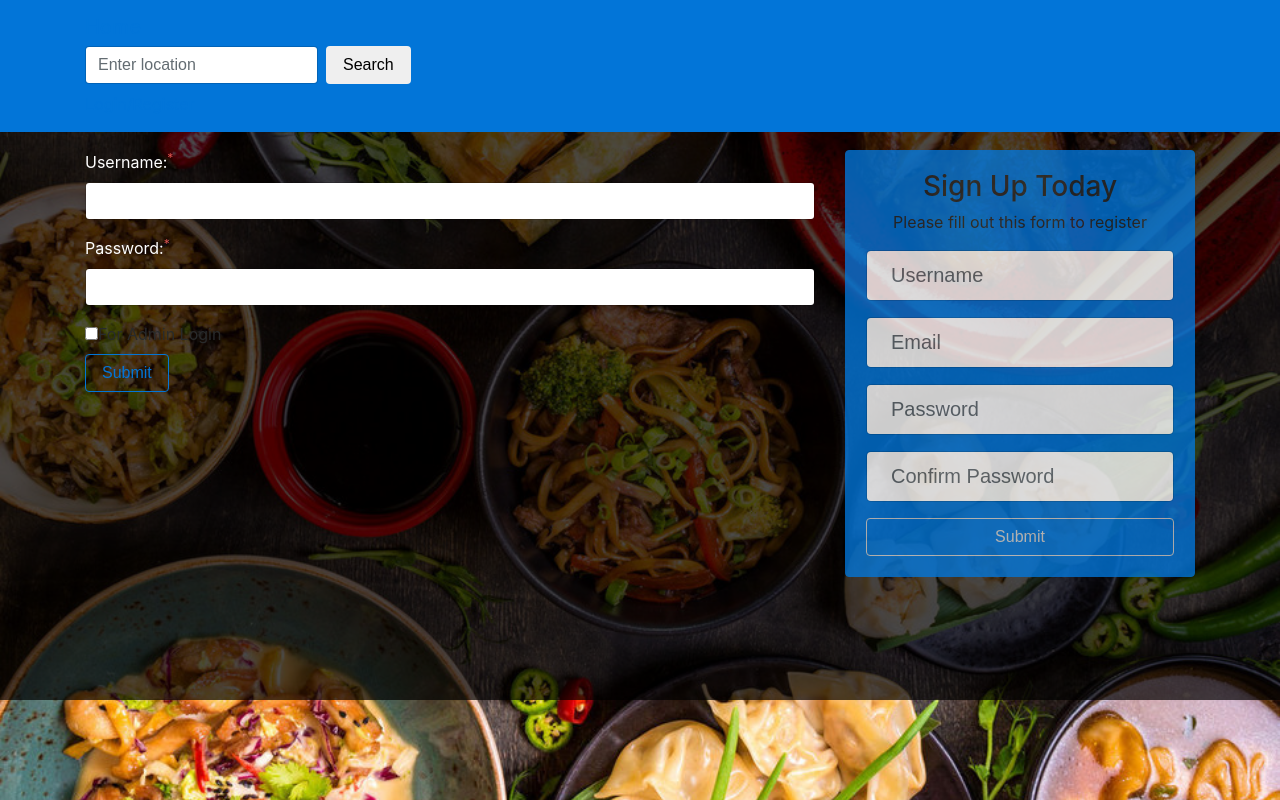
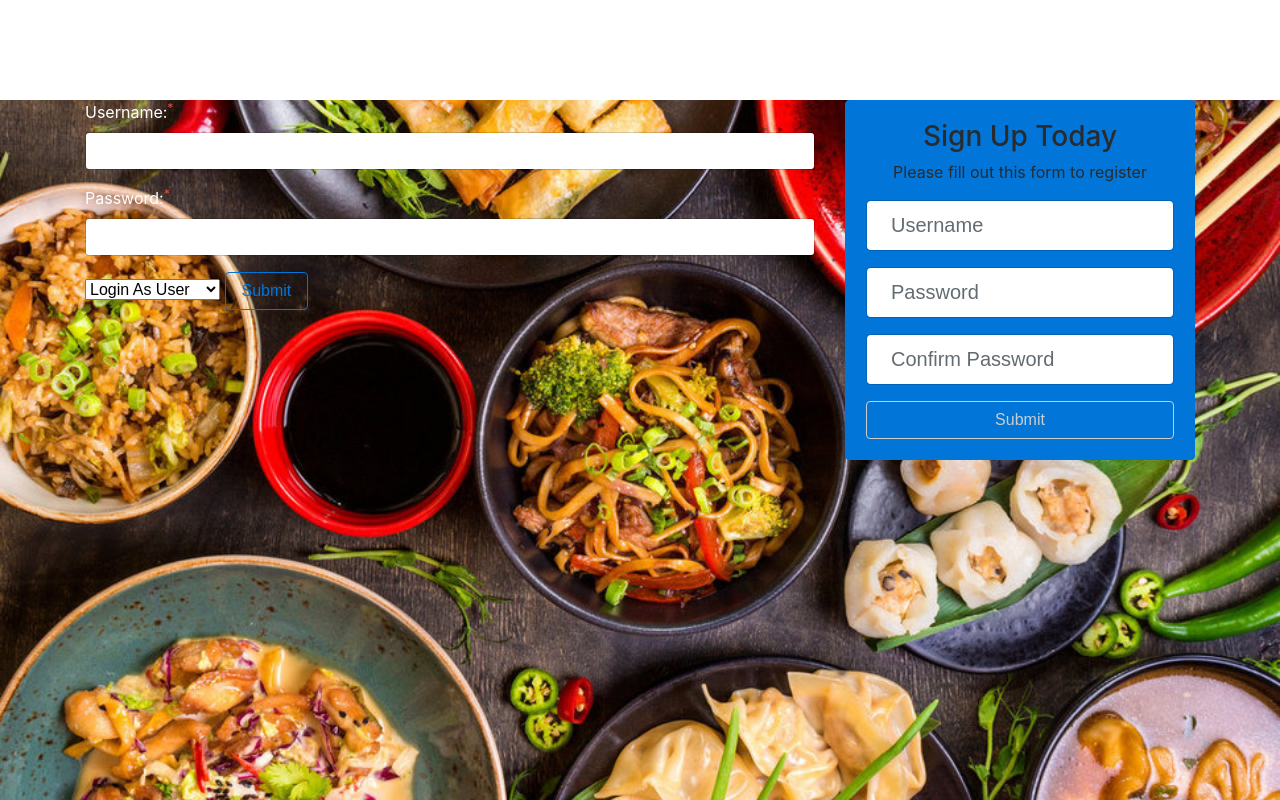
Before and after one commit to moyamanuel/davis-food-proj, a PHP site: page /loginUI.php in a window 1280 px wide. Run offline with PHP 8.4, Linux system fonts and the light colour scheme.

Commit message:
login UI

```diff
--- a/assets/css/style.css
+++ b/assets/css/style.css
@@ -8,25 +8,8 @@ body {
   background-attachment: fixed;
   min-height: 700px; }
 
-#home-section .dark-overlay {
-    background-color: rgba(0, 0, 0, 0.7);
-    position: absolute;
-    top: 0;
-    left: 0;
-    width: 100%;
-    min-height: 700px; }
-  #home-section .home-inner {
-    padding-top: 150px; }
-  #home-section .card-form {
-    opacity: 0.8; }
-  #home-section .fa {
-    color: #008ed6;
-    background: #fff;
-    padding: 4px;
-    border-radius: 5px;
-    font-size: 30px; }
 
-    .footer {
+.footer {
     position: absolute;
     bottom: 0;
     width: 100%;
--- a/assets/scss/style.scss
+++ b/assets/scss/style.scss
@@ -3,11 +3,6 @@ $font-color:#fff;
 $primary-color:#008ed6;
 $dark-overlay: rgba(0,0,0,0.7);
 $landing-icon-size:30px;
-
-body{
-  background:$bg-color;
-  color: $font-color;
-}
 
 .navbar{
   border-bottom:$primary-color 3px solid;
--- a/loginUI.php
+++ b/loginUI.php
@@ -10,7 +10,7 @@
   <title>LoopLAB</title>
 </head>
 <body>
-  <?php include("assets/includes/header.html");?>
+
   <!-- HOME SECTION -->
   <section id="home-section">
     <div class="dark-overlay">
@@ -27,8 +27,13 @@
                     <label>Password:<sup class="text-danger">*</sup></label>
                     <input type="password" name="password" class="form-control">
                 </div>
-                <label>  <input type="checkbox" class="text-white" name="usertype">For Admin Login </label> <br>
-                  <button type="submit" name="signin" class="btn btn-outline-primary">Submit</button>
+                <label>
+                  <select name="select_box">
+                     <option value="0">Login As User</option>
+                     <option value="1">Login As Donor</option>
+                     <option value="2">Login As Admin</option>
+                 </select>
+              <button type="submit" name="signin" class="btn btn-outline-primary">Submit</button>
                 </form><br>
 
             </div>
@@ -40,9 +45,6 @@
                   <form>
                     <div class="form-group">
                       <input type="text" name="username" class="form-control form-control-lg" placeholder="Username">
-                    </div>
-                    <div class="form-group">
-                      <input type="email" name="email" class="form-control form-control-lg" placeholder="Email">
                     </div>
                     <div class="form-group">
                       <input type="password" name="password" class="form-control form-control-lg" placeholder="Password">
```
